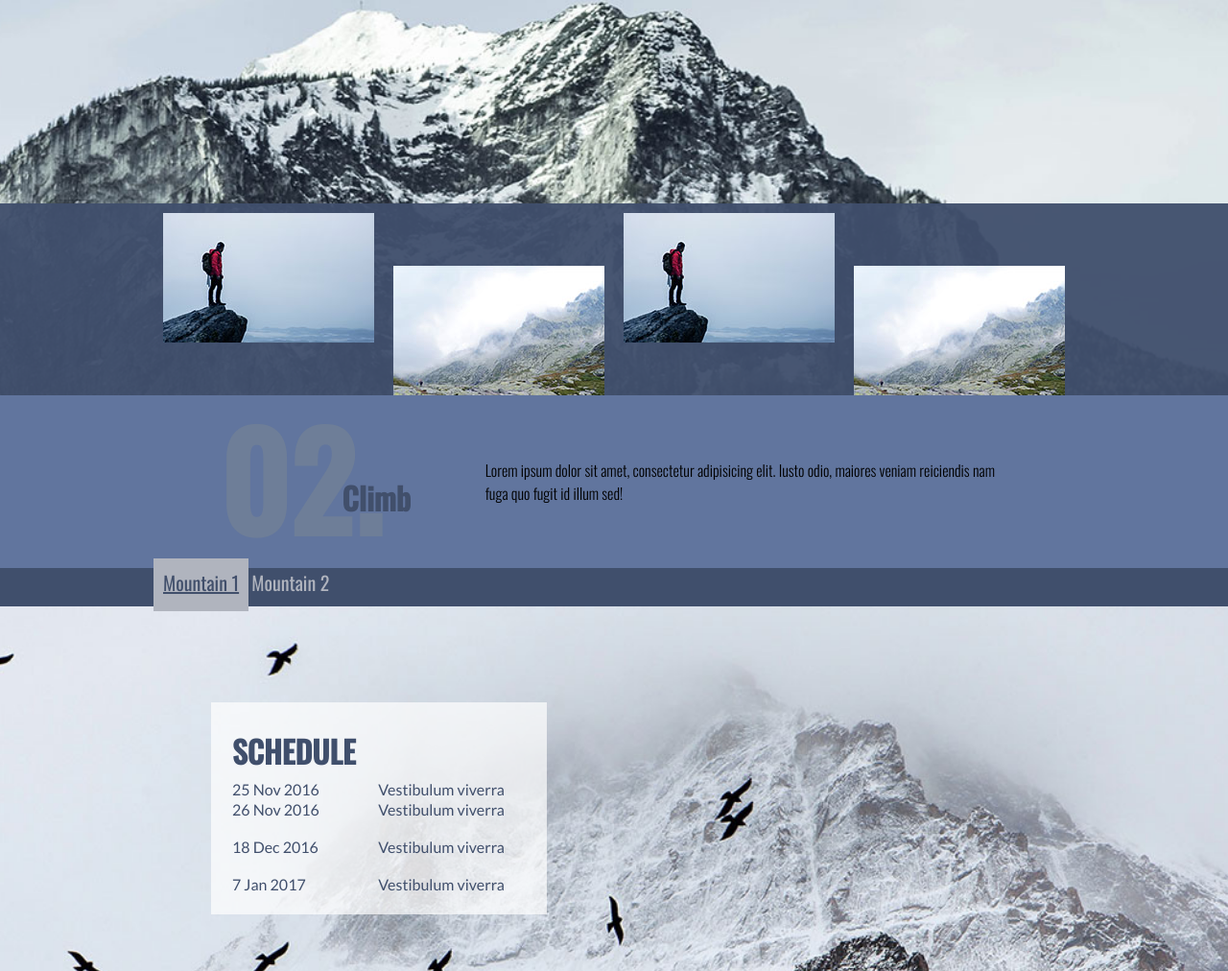
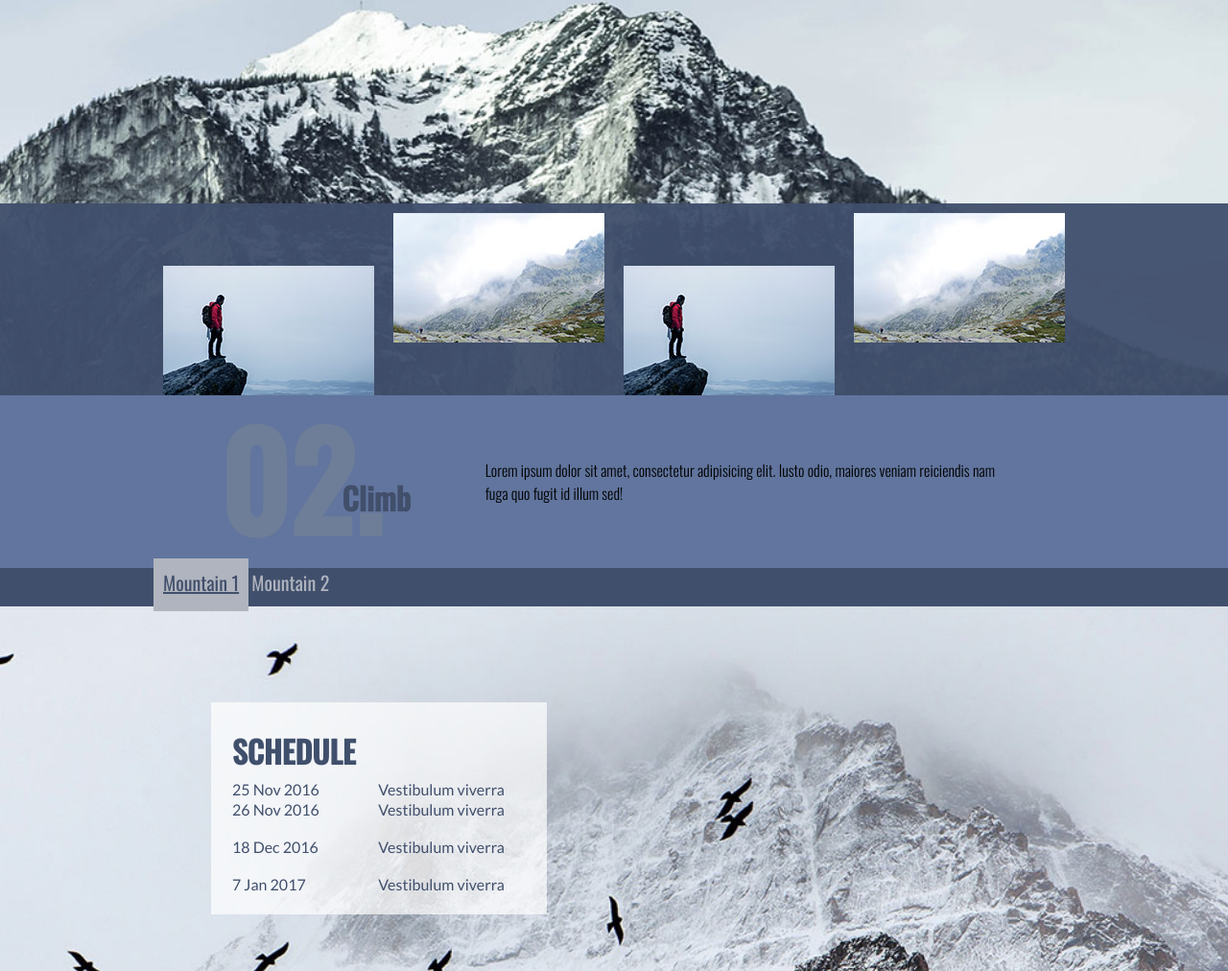
Before and after one commit to johnny1864/la-mountains-site, a plain HTML site: page index.html in a window 1280 px wide. Shown: the part 1313-2325 px from the top of the page at 96% size. Drawn offline with nearby package versions, Linux system fonts and the light colour scheme.

```diff
--- a/index.html
+++ b/index.html
@@ -10,7 +10,6 @@
 
 <body>
     <div class="wrapper">
-
         <!-- STICK NAV PAGE -->
         <header>
             <div class="container">
@@ -43,12 +42,13 @@
 
             </div>
 
-            <div class="carousel">
+           <!-- IMAGE CAROUSEL -->
+            <div class="gallery">
                 <div class="container">
-                    <img src='./assets/carousel_1.jpg' alt="">
-                    <img src='./assets/carousel_2.jpg' alt="">
-                    <img src='./assets/carousel_3.jpg' alt="">
-                    <img src='./assets/carousel_4.jpg' alt="">
+                    <img class="up slide" src='./assets/carousel_1.jpg' alt="">
+                    <img class="slide" src='./assets/carousel_2.jpg' alt="">
+                    <img class="up slide" src='./assets/carousel_3.jpg' alt="">
+                    <img class="slide"  src='./assets/carousel_4.jpg' alt="">
                 </div>
             </div>
         </section>
@@ -157,8 +157,9 @@
     </div>
 
     <!-- JAVASCRIPT -->
+    <script src="js/nav.js"></script>
     <script src="js/tabs.js"></script>
-    <script src="js/nav.js"></script>
+    <script src="js/carousel.js"></script>
 </body>
 
 </html>
--- /dev/null
+++ b/js/carousel.js
@@ -0,0 +1,31 @@
+"use strict";
+
+window.addEventListener('load', function() {
+
+    setInterval(addUpClass, 3000);
+
+});
+
+
+let toggle = true;
+function addUpClass(){
+    const slides = document.getElementsByClassName('slide');
+
+    for(let i=0; i<slides.length; i++){
+        if(toggle){
+            if(i%2!==0){
+            slides[i].classList.add('up', 'animate');
+            }else{
+                slides[i].classList.remove('up', 'animate');
+            }
+        }else{
+            if(i%2===0){
+            slides[i].classList.add('up', 'animate');
+            }else{
+                slides[i].classList.remove('up', 'animate');
+            }
+        }
+    }
+
+    toggle = !toggle;
+}
--- a/scss/partials/_history.scss
+++ b/scss/partials/_history.scss
@@ -15,7 +15,7 @@
         font-size: 0.75rem;
         font-family: 'Lato', Arial, sans-serif;
     }
-    .carousel{
+    .gallery{
         height: 200px;
         width: 100%;
         background-color: rgba(64, 79, 108, 0.95);
@@ -27,10 +27,24 @@
             justify-content: space-around;
             padding-top: 10px;
 
-            img:nth-of-type(odd){
+
+            img.up{
                 align-self: flex-start;
+            }
+
+            .animate{
+                animation: fadein 2s;
             }
 
         }
     }
 }
+
+@keyframes fadein {
+    from{
+        opacity: 0;
+    }
+    to{
+        opacity: 1;
+    }
+}
--- a/scss/partials/_landing.scss
+++ b/scss/partials/_landing.scss
@@ -4,4 +4,5 @@
     background: url("../assets/Hollywood.jpg") no-repeat;
     background-size: cover;
     background-position: center center;
+
 }
```
Also changed, not shown: css/main.css, 1 other file.
